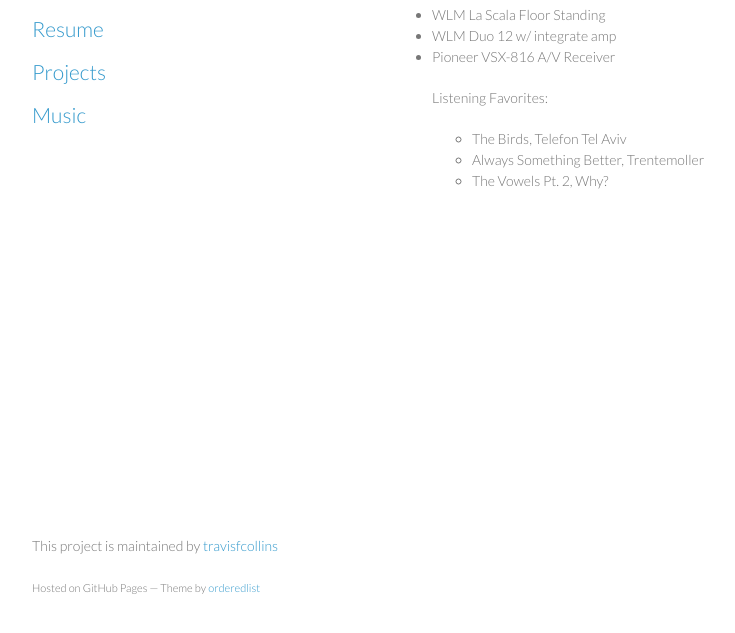
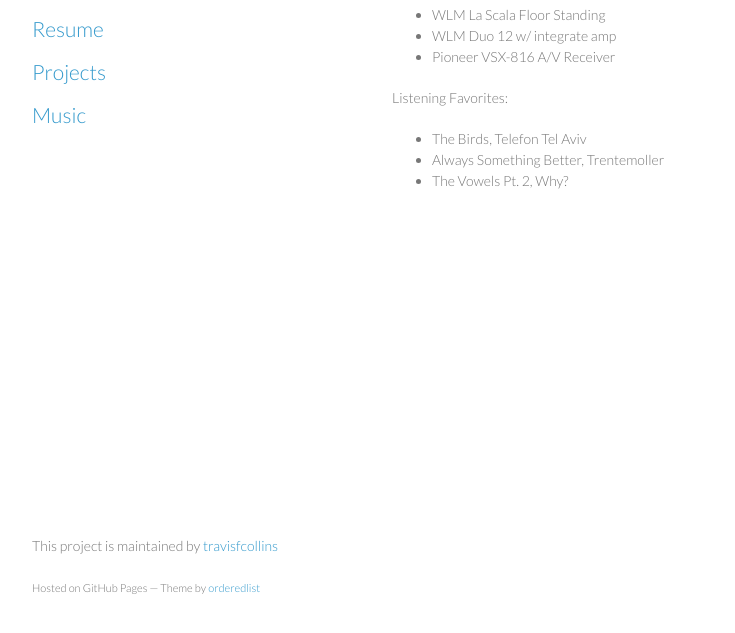
Before and after one commit to tfcollins/Personal_Site, a plain HTML site: page music.html in a window 1280 px wide. Shown: the part 133-766 px from the top of the page, without its empty margins (178-913 px from the left). Drawn offline with Linux system fonts and the light colour scheme.

Commit message:
Added music section2

```diff
--- a/music.html
+++ b/music.html
@@ -37,7 +37,7 @@
 	<li>WLM Duo 12 w/ integrate amp</li>
 	<li>Pioneer VSX-816 A/V Receiver</li>
 </ul>
-<ul>Listening Favorites:</p>
+<p>Listening Favorites:</p>
 <ul>
 	<li>The Birds, Telefon Tel Aviv</li>
 	<li>Always Something Better, Trentemoller</li>
```
